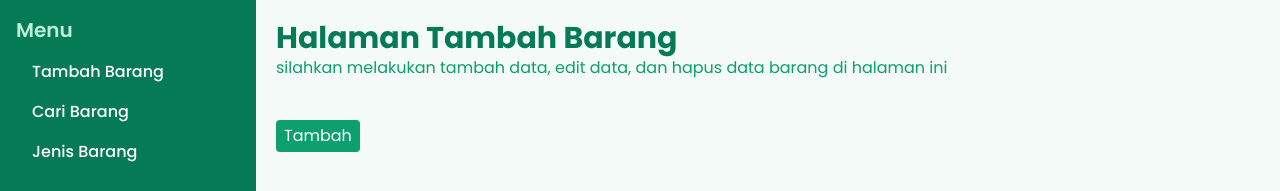
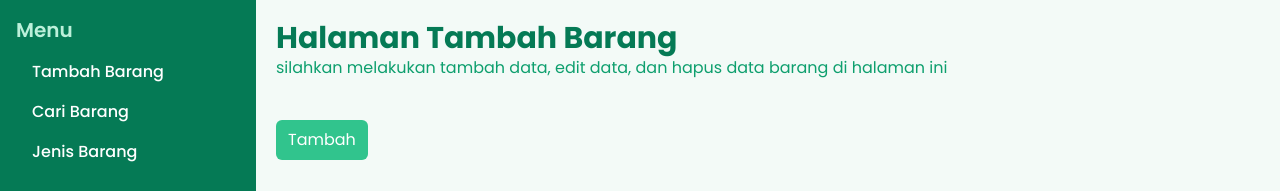
Before and after one commit to Alwisteins/aplikasi-penjualan-frontend, a React (Vite) app: page /tambah-barang in a window 1280 px wide. Shown: the top 191 px of the page. Built offline with nearby package versions, Linux system fonts and the light colour scheme; no server answers.

Commit message:
refactor: change color & padding addButton

```diff
--- a/src/components/buttons/Buttons.jsx
+++ b/src/components/buttons/Buttons.jsx
@@ -3,7 +3,7 @@ import axios from "axios";
 export function AddButton({ setModalOpen }) {
   return (
     <button
-      className="bg-green-500 text-white px-2 py-1 rounded mr-2"
+      className="bg-green-400 text-white py-2 px-3 rounded-md mr-2"
       onClick={() => setModalOpen(true)}
     >
       Tambah
```
